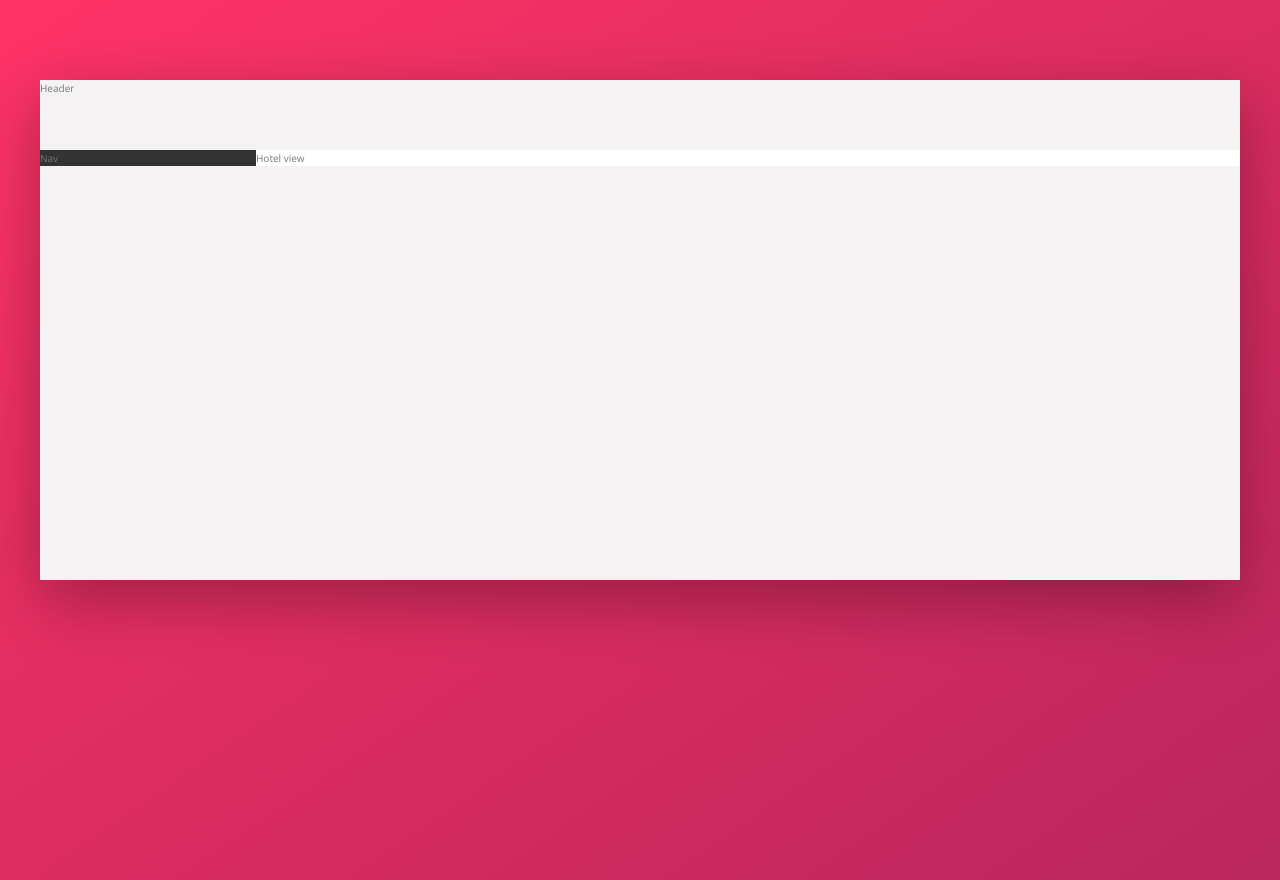
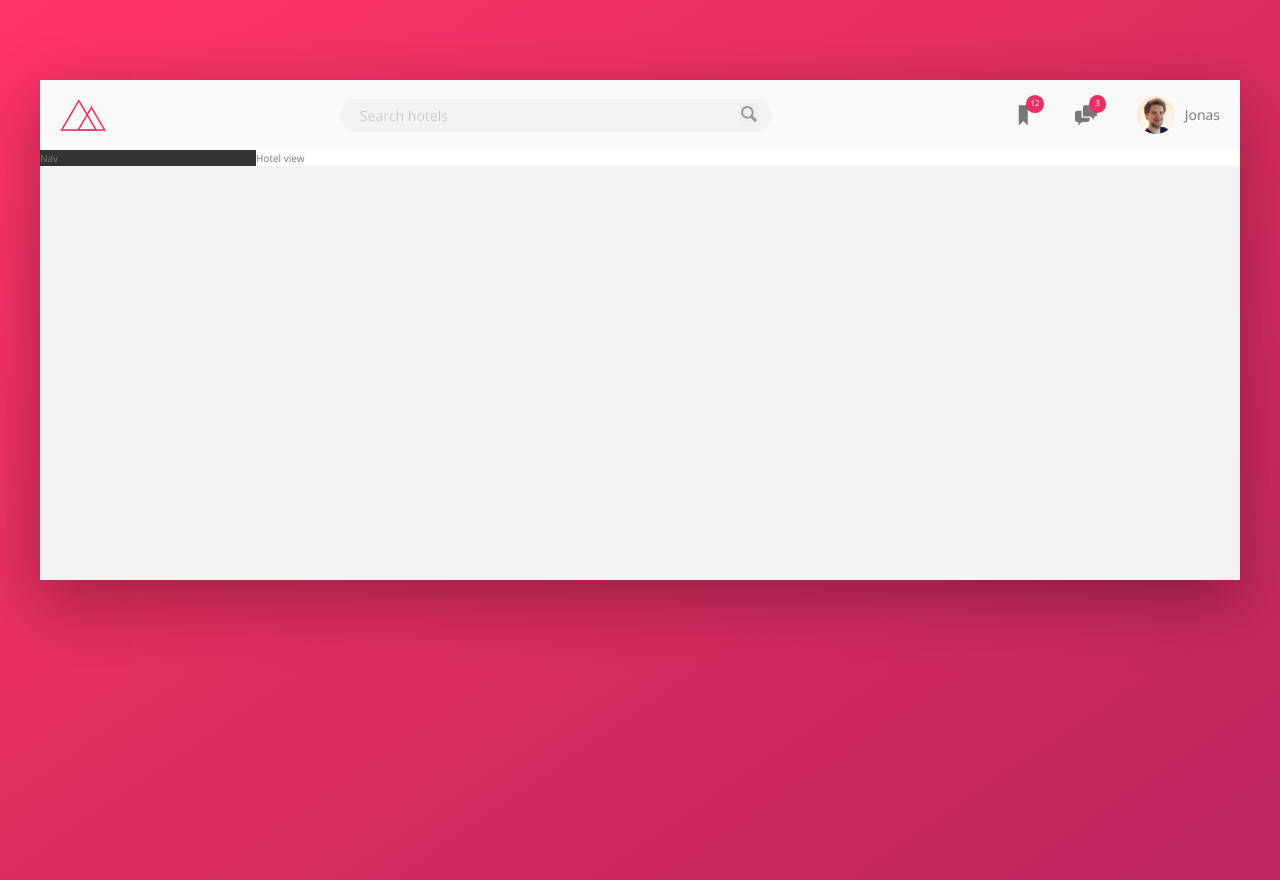
Before and after one commit to dandediu/trillo, a website: page index.html in a window 1280 px wide. Drawn offline with nearby package versions, Linux system fonts and the light colour scheme.

Commit message:
Add header styles.

```diff
--- a/index.html
+++ b/index.html
@@ -15,7 +15,50 @@
     </head>
     <body>
         <div class="container">
-            <header class="header">Header</header>
+            <header class="header">
+                <img src="img/logo.png" alt="Trillo logo" class="logo" />
+                <form action="#" class="search">
+                    <input
+                        type="text"
+                        name="search"
+                        id="search"
+                        placeholder="Search hotels"
+                        class="search__input"
+                    />
+                    <button class="search__button">
+                        <svg class="search__icon">
+                            <use
+                                xlink:href="img/sprite.svg#icon-magnifying-glass"
+                            ></use>
+                        </svg>
+                    </button>
+                </form>
+
+                <nav class="user-nav">
+                    <div class="user-nav__icon-box">
+                        <svg class="user-nav__icon">
+                            <use
+                                xlink:href="img/sprite.svg#icon-bookmark"
+                            ></use>
+                        </svg>
+                        <span class="user-nav__notification"> 12 </span>
+                    </div>
+                    <div class="user-nav__icon-box">
+                        <svg class="user-nav__icon">
+                            <use xlink:href="img/sprite.svg#icon-chat"></use>
+                        </svg>
+                        <span class="user-nav__notification"> 3 </span>
+                    </div>
+                    <div class="user-nav__user">
+                        <img
+                            src="img/user.jpg"
+                            alt="User Photo"
+                            class="user-nav__user-photo"
+                        />
+                        <span class="user-nav__user-name">Jonas</span>
+                    </div>
+                </nav>
+            </header>
             <div class="content">
                 <nav class="sidebar">Nav</nav>
 
--- a/sass/_components.scss
+++ b/sass/_components.scss
@@ -0,0 +1,118 @@
+/* ***********************************
+    LOGO
+*************************************/
+
+.logo {
+    height: 3.25rem;
+    margin-left: 2rem;
+}
+
+/* ***********************************
+    SEARCH
+*************************************/
+
+.search {
+    flex: 0 0 40%;
+    display: flex;
+    align-items: center;
+    justify-content: center;
+
+    &__input {
+        font-family: inherit;
+        font-size: inherit;
+        background-color: var(--color-grey-light-2);
+        border: none;
+        color: inherit;
+        padding: 0.7rem 2rem;
+        border-radius: 100px;
+        width: 90%;
+        transition: all 0.2s;
+        margin-right: -3.25rem;
+
+        &:focus {
+            outline: none;
+            width: 100%;
+            background-color: var(--color-grey-light-3);
+        }
+
+        &::-webkit-input-placeholder {
+            font-weight: 100;
+            color: var(--color-grey-light-4);
+        }
+    }
+
+    &__input:focus + &__button {
+        background-color: var(--color-grey-light-3);
+    }
+
+    &__button {
+        border: none;
+
+        &:focus {
+            outline: none;
+        }
+
+        &:active {
+            transform: translateY(2px);
+        }
+    }
+
+    &__icon {
+        height: 2rem;
+        width: 2rem;
+        fill: var(--color-grey-dark-3);
+    }
+}
+
+/* ***********************************
+    USER NAVIGATION
+*************************************/
+.user-nav {
+    align-self: stretch;
+    display: flex;
+    align-items: center;
+
+    & > * {
+        padding: 0 2rem;
+        cursor: pointer;
+        height: 100%;
+        display: flex;
+        align-items: center;
+    }
+
+    & > *:hover {
+        background-color: var(--color-grey-light-2);
+    }
+
+    &__icon-box {
+        position: relative;
+    }
+
+    &__icon {
+        height: 2.25rem;
+        width: 2.25rem;
+        fill: var(--color-grey-dark-2);
+    }
+
+    &__notification {
+        font-size: 0.8rem;
+        height: 1.75rem;
+        width: 1.75rem;
+        border-radius: 50%;
+        background-color: var(--color-primary);
+        color: #fff;
+        position: absolute;
+        top: 1.5rem;
+        right: 1.1rem;
+
+        display: flex;
+        align-items: center;
+        justify-content: center;
+    }
+
+    &__user-photo {
+        height: 3.75rem;
+        border-radius: 50%;
+        margin-right: 1rem;
+    }
+}
--- a/sass/_layouts.scss
+++ b/sass/_layouts.scss
@@ -9,7 +9,11 @@
 
 .header {
     height: 7rem;
-    background-color: var(--color-grey-light-2);
+    background-color: var(--color-grey-light-1);
+    display: flex;
+    justify-content: space-between;
+    align-items: center;
+    font-size: 1.4rem;
 }
 
 .content {
```
Also changed, not shown: css/style.css.
